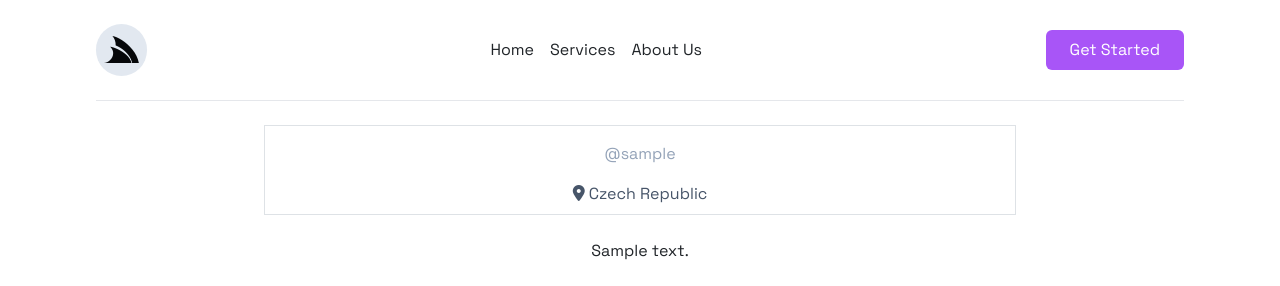
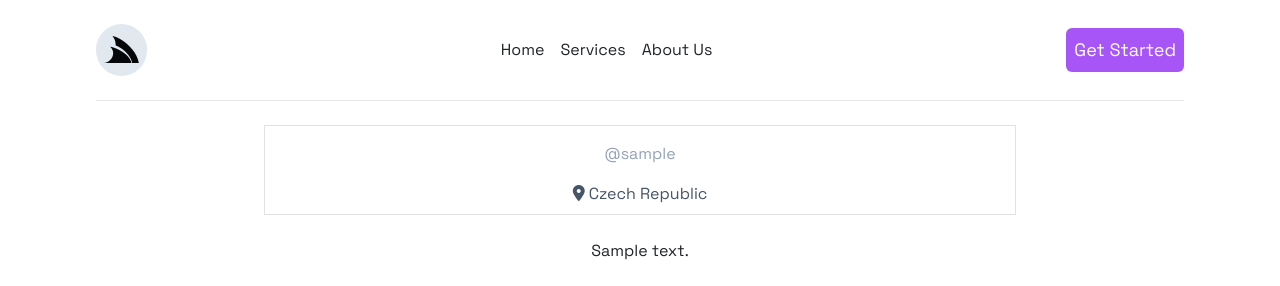
Before and after one commit to asaiah4812/dreamer_home_service, a Django app: page /accounts/sample/ in a window 1280 px wide. Shown: the top 286 px of the page. Run offline with Django 5.2, Linux system fonts and the light colour scheme; tables that the repository leaves empty hold one stand-in row (values such as "Sample post"); some libraries are stand-ins or nearby versions.

Commit message:
intial commit

```diff
--- a/templates/includes/navbar.html
+++ b/templates/includes/navbar.html
@@ -25,8 +25,8 @@
         </div>
       </div>
       {% else %}
-      <div class="bg-purple-500 py-2 px-4 rounded hover:bg-purple-400">
-        <a href="{% url 'login' %}" class="text-white">Get Started</a>
+      <div class="bg-purple-500 py-2 px-2 md:px-4 rounded hover:bg-purple-400">
+        <a href="{% url 'login' %}" class="text-white text-sm md:text-lg">Get Started</a>
       </div>
       {% endif %}
     </nav>
```
